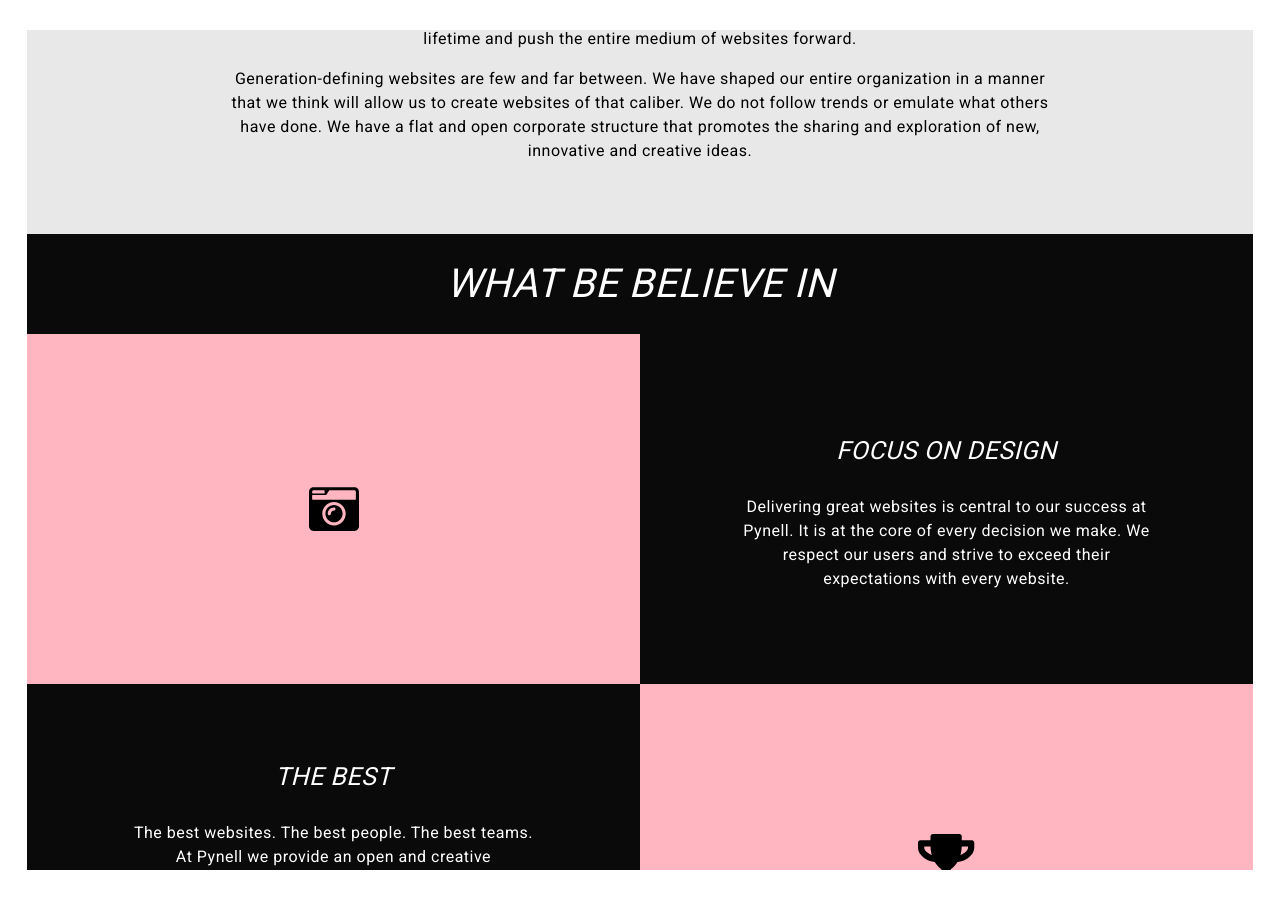
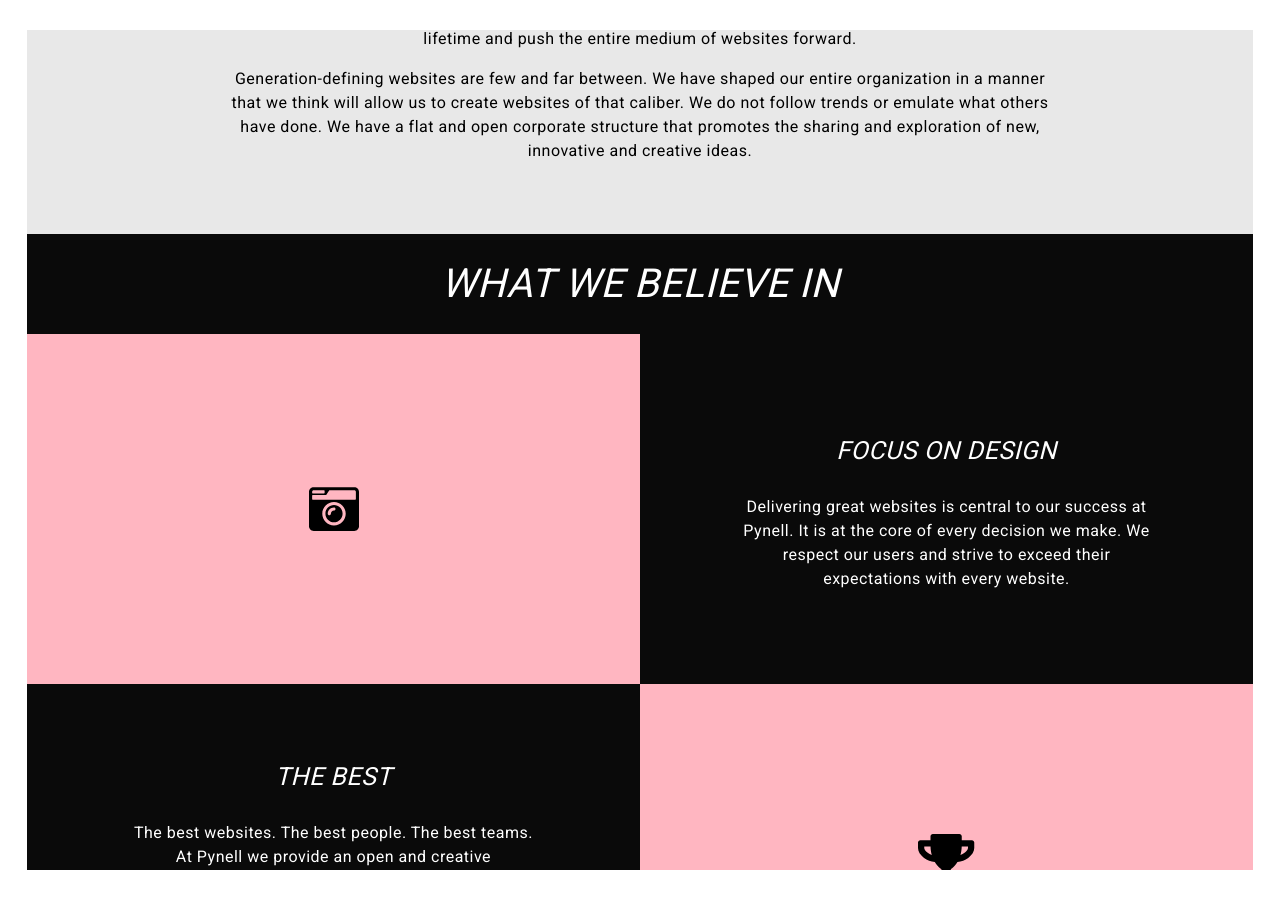
Before and after one commit to planeswalker1/pynell, a Jekyll site: the page built from about.html, in a window 1280 px wide and 900 px high, scrolled down 906 px. Built offline with Jekyll 4.4.1, drawn with Linux system fonts in a browser that asks for light colours; nearby versions of some CDN libraries.

Commit message:
add a favicon and update heading in about page

```diff
--- a/_layouts/default.html
+++ b/_layouts/default.html
@@ -5,6 +5,8 @@
   <meta name="viewport" content="width=device-width, initial-scale=1.0">
   <meta http-equiv="X-UA-Compatible" content="ie=edge">
   <title>{% if page.title %}{{ page.title }} · {% endif %}Pynell{% if page.title-after %} · {{ page.title-after }}{% endif %}</title>
+  <!-- favicon -->
+  <link href="/images/favicon.ico" rel="icon">
   <!-- font awesome cdn -->
   <script src="https://use.fontawesome.com/releases/v5.0.6/js/all.js" defer></script>
   <!-- google font cdn -->
--- a/about.html
+++ b/about.html
@@ -21,7 +21,7 @@
 </section>
 <section>
   <div class="about__title">
-    <h2>What be believe in</h2>
+    <h2>What we believe in</h2>
   </div>
   {% for content in site.data.about-content %}
   <div class="{% if content.reverse %}flex-container--reverse{% endif %} flex-container flex-container--height">
```
Also changed, not shown: images/favicon.ico (added).
